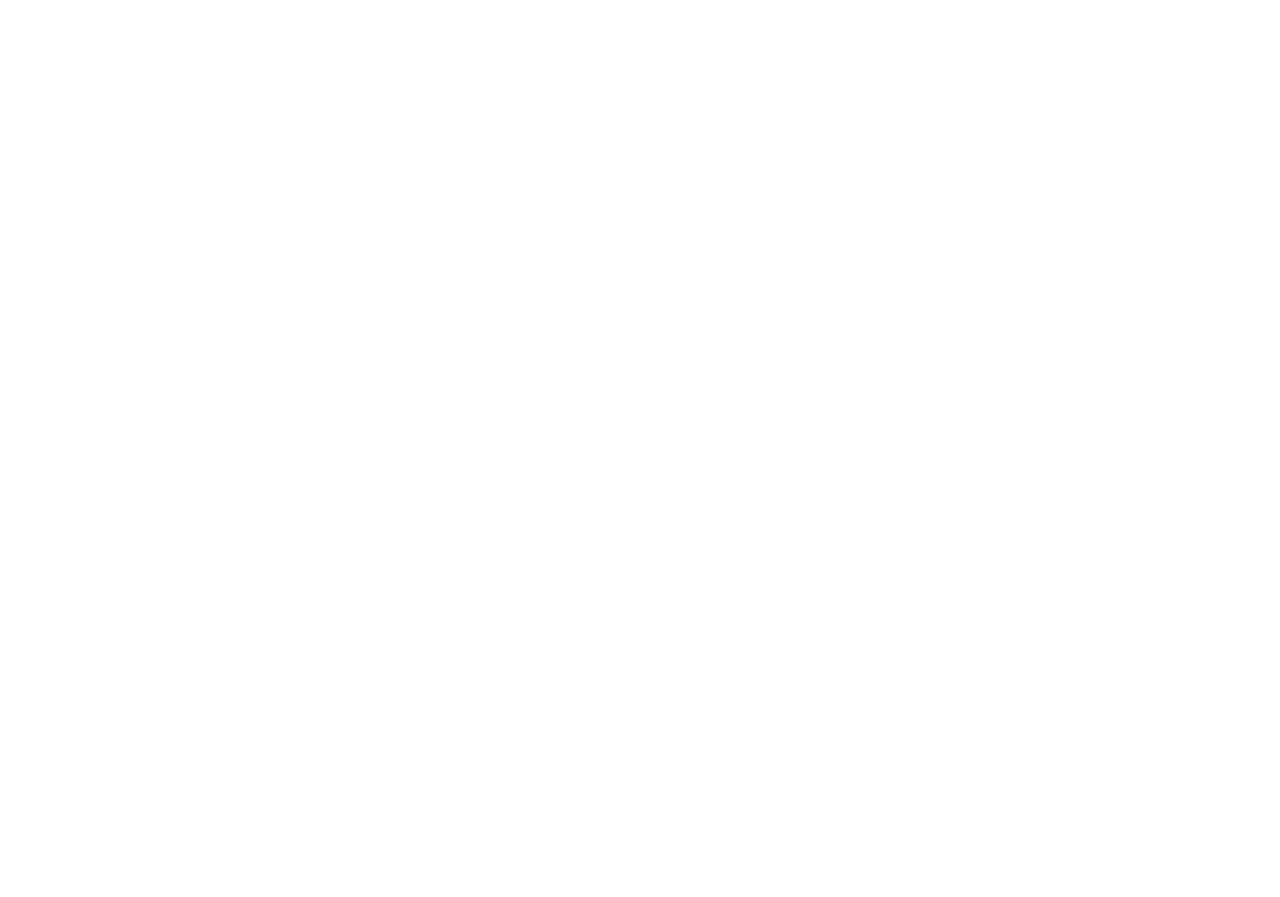
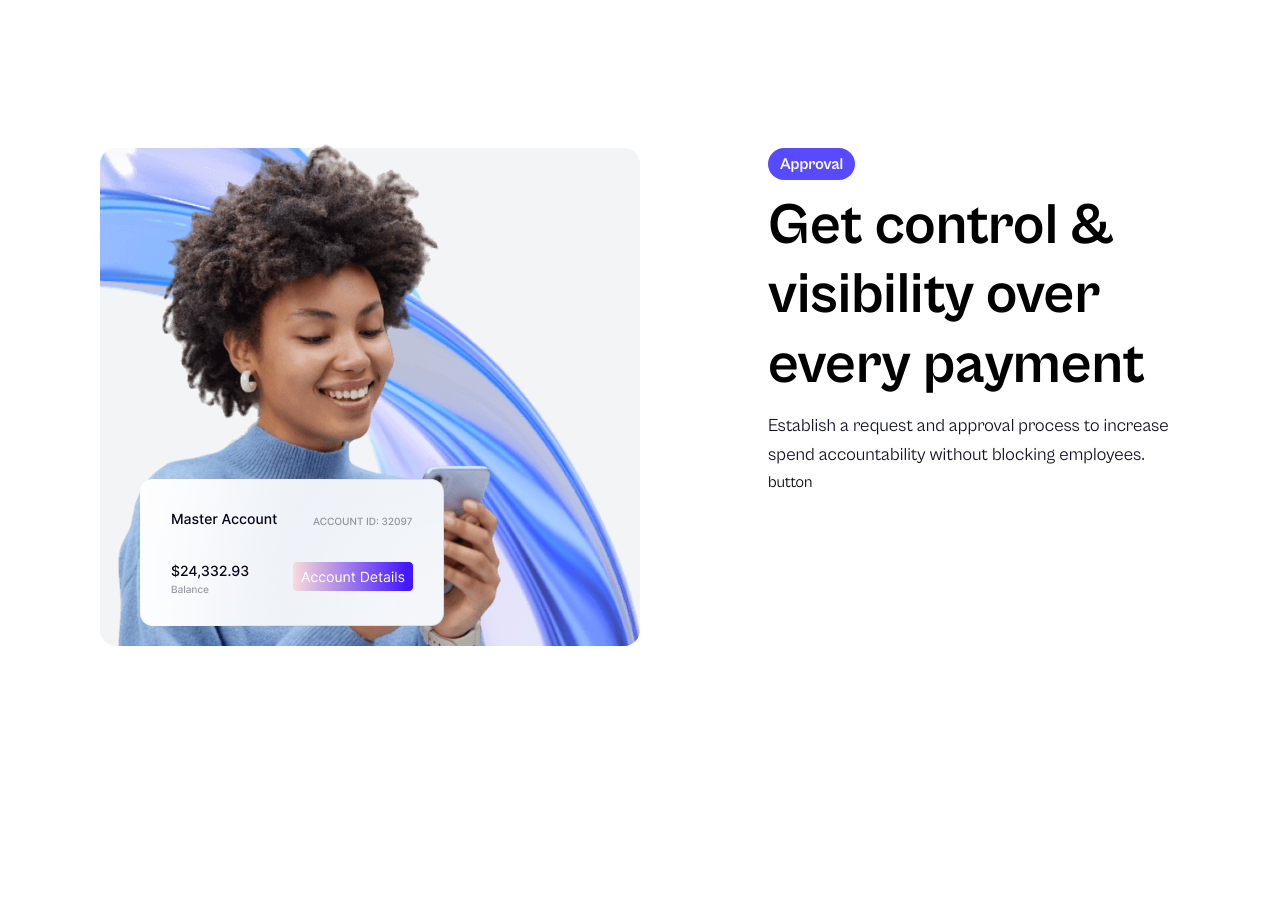
Before and after one commit to skupta12/DoWhith, a Next.js app: page / in a window 1280 px wide. Shown: the part 2560-3457 px from the top of the page. Before the commit the page ends 2580 px from the top, so only its background shows below. Built offline with nearby package versions, Linux system fonts and the light colour scheme.

Commit message:
HomeFeatures component

```diff
--- a/src/app/page.tsx
+++ b/src/app/page.tsx
@@ -1,5 +1,6 @@
 import Brands from "@/components/sections/home/Brands";
 import Hero from "@/components/sections/home/Hero";
+import HomeFeatures from "@/components/sections/home/HomeFeatures";
 import Services from "@/components/sections/home/Services";
 
 
@@ -9,6 +10,7 @@ export default function MainPage() {
       <Hero />
       <Brands />
       <Services />
+      <HomeFeatures />
     </>
   );
 }
--- a/src/components/InfinitiveScroller.tsx
+++ b/src/components/InfinitiveScroller.tsx
@@ -20,7 +20,7 @@ const InfinitiveScroller = () => {
                   x: ['0%', '-100%'],
                   transition: {
                       ease: 'linear',
-                      duration: 45,
+                      duration: 60,
                       repeat: Infinity,
                   }
               }}
--- /dev/null
+++ b/src/components/ShowCase.tsx
@@ -0,0 +1,62 @@
+import styles from "@/style";
+import Image from "next/image";
+
+const ShowCase = ({
+  label,
+  title,
+  text,
+  mainSrc,
+  bgSrc,
+  extraSrc,
+  reverseImage,
+}: {
+  label?: string;
+  title?: string;
+  text?: string;
+  mainSrc: string;
+  bgSrc: string;
+  extraSrc: string;
+  reverseImage?: boolean;
+}) => {
+  return (
+    <div className="grid grid-cols-12">
+      <div className="col-span-6">
+        <div className="relative">
+          <Image
+            className="rounded-2xl bg-gray-100"
+            width={568}
+            height={524}
+            quality={100}
+            src={bgSrc}
+            alt="background image"
+          />
+          <Image
+            quality={100}
+            className="absolute bottom-0 left-0"
+            width={472}
+            height={524}
+            src={mainSrc}
+            alt="background image"
+          />
+          <Image
+            className="absolute bottom-5 left-10"
+            width={304}
+            height={147}
+            src={extraSrc}
+            alt="background image"
+          />
+        </div>
+      </div>
+      <div className="col-span-6 lg:pl-32">
+        <div className="bg-primary-200 text-white font-semibold px-3 py-1 rounded-full inline-block mb-3">{label}</div>
+        <h2 className="lg:text-[58px] md:text-[48px] text-[36px] leading-[1.2] font-semibold mb-3">
+          {title}
+        </h2>
+        <p className={styles.paragraph}>{text}</p>
+        <button>button</button>
+      </div>
+    </div>
+  );
+};
+
+export default ShowCase;
--- a/src/components/sections/home/HomeFeatures.tsx
+++ b/src/components/sections/home/HomeFeatures.tsx
@@ -1,16 +1,40 @@
+import MaxWidthWrapper from "@/components/MaxWidthWrapper";
+import ShowCase from "@/components/ShowCase";
+import styles from "@/style";
 import React from "react";
 
 const HomeFeatures = () => {
   return (
     <>
-      <section>
-
+      <section className={styles.sectionPadding}>
+        <MaxWidthWrapper>
+          <ShowCase
+            label="Approval"
+            title="Get control & visibility over every payment"
+            text="Establish a request and approval process to increase spend accountability without blocking employees."
+            bgSrc="/home-features/bg-feature-1.png"
+            mainSrc="/home-features/main-feature-1.png"
+            extraSrc="/home-features/extra-feature-1.png"
+          />
+        </MaxWidthWrapper>
       </section>
-      <section>
-
+      <section className={styles.sectionPadding}>
+        <MaxWidthWrapper>
+          <ShowCase
+            bgSrc="/home-features/bg-feature-1.png"
+            mainSrc="/home-features/main-feature-1.png"
+            extraSrc="/home-features/extra-feature-1.png"
+          />
+        </MaxWidthWrapper>
       </section>
-      <section>
-
+      <section className={styles.sectionPadding}>
+        <MaxWidthWrapper>
+          <ShowCase
+            bgSrc="/home-features/bg-feature-1.png"
+            mainSrc="/home-features/main-feature-1.png"
+            extraSrc="/home-features/extra-feature-1.png"
+          />
+        </MaxWidthWrapper>
       </section>
     </>
   );
--- a/src/components/sections/home/Services.tsx
+++ b/src/components/sections/home/Services.tsx
@@ -11,7 +11,7 @@ const Services = () => {
           <div className="flex flex-col gap-y-4 text-center">
             <h2
               className={`${styles.heading2} lg:text-[58px]
-              md:text-[48px] text-[36px] max-w-[850px] mx-auto `}
+              md:text-[48px] text-[36px] max-w-[850px] mx-auto`}
             >
               Make faster & smarter spending decisions
             </h2>
```
